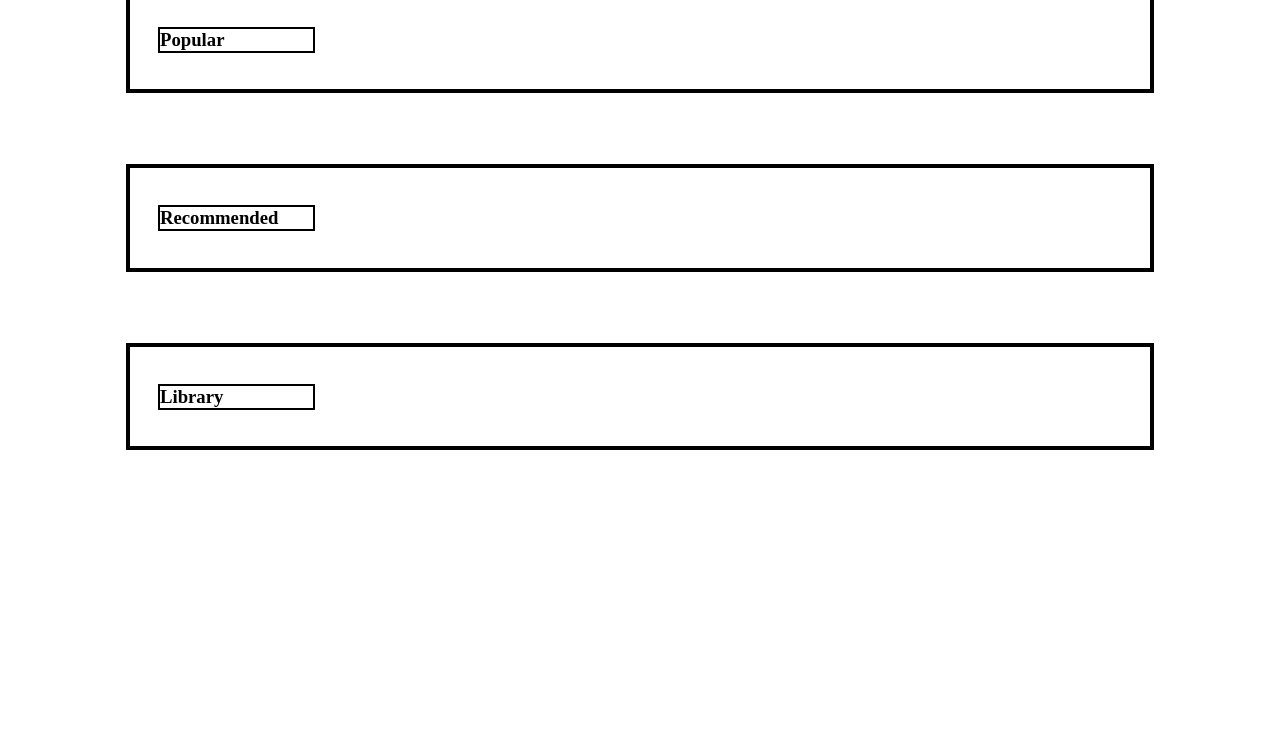
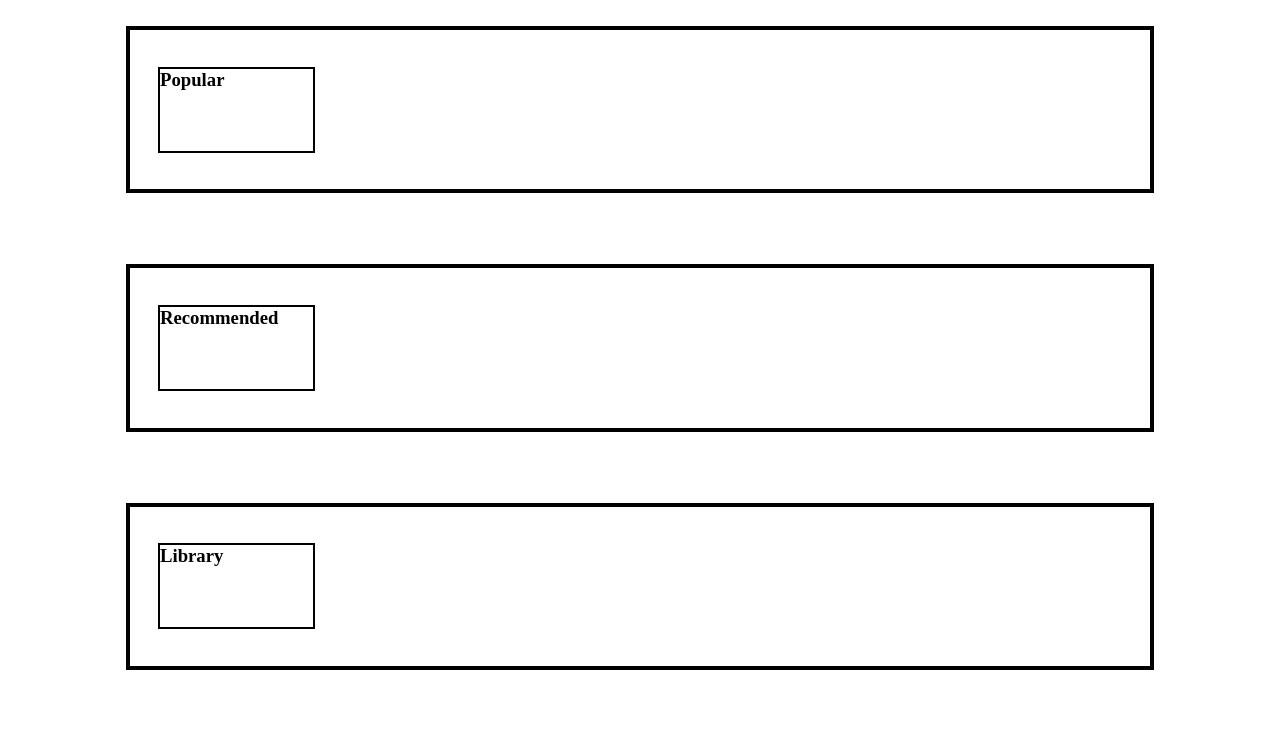
Before and after one commit to NathanLukito/Assignment-2-ID, a plain HTML site: page index.html in a window 1280 px wide. Shown: the part 70-800 px from the top of the page. Drawn offline with nearby package versions, Linux system fonts and the light colour scheme.

Commit message:
Fix book container sticking to navigation bar

```diff
--- a/style.css
+++ b/style.css
@@ -137,7 +137,8 @@ h3{
     grid-template-rows: 1fr 1fr 1fr;
     flex-direction: column;
     gap: 75px;
-    margin-left: auto;
-    margin-right: auto;
+    margin: auto;
+    height: 80vh;
+    margin-top: 5vh;
     width: 80%;
 }
```
